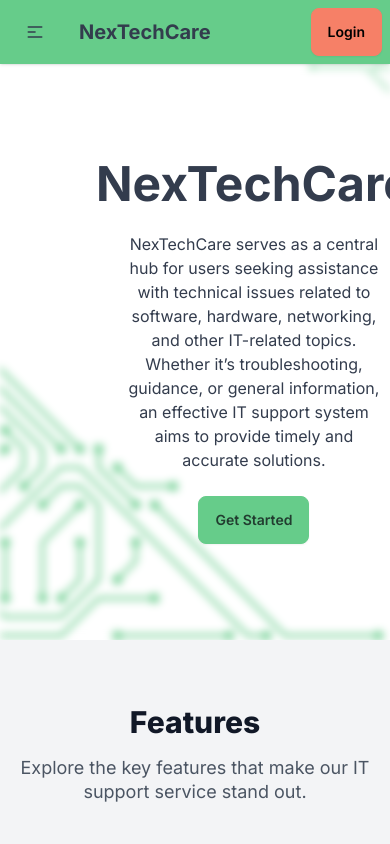
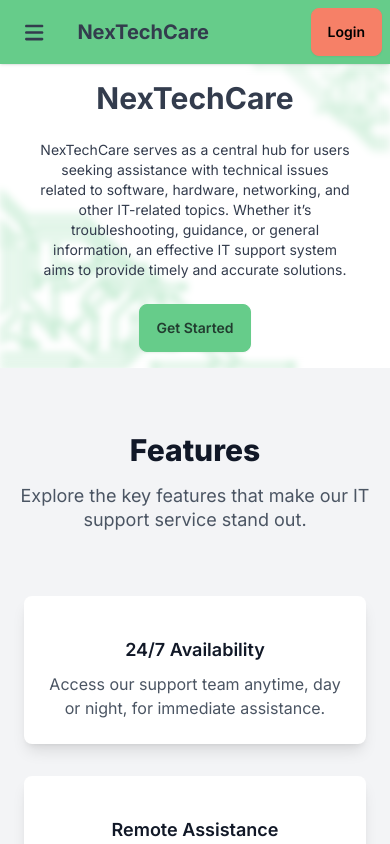
Before and after one commit to junaaid96/NexTechCare-Frontend, a Next.js app: page / in a window 390 px wide. Shown: the top 844 px of the page. Built offline with nearby package versions, Linux system fonts and the light colour scheme.

Commit message:
hero section updated

```diff
--- a/app/components/Hero.js
+++ b/app/components/Hero.js
@@ -1,12 +1,12 @@
-
-
 export default function Hero() {
     return (
         <header className="pt-16">
-            <div className="hero p-20 bg-banner">
+            <div className="hero lg:p-20 bg-banner max-sm:text-sm">
                 <div className="hero-content text-center">
                     <div className="max-w-sm lg:max-w-full">
-                        <h1 className="text-5xl font-bold">NexTechCare</h1>
+                        <h1 className="text-5xl font-bold max-sm:text-3xl">
+                            NexTechCare
+                        </h1>
                         <p className="m-6">
                             NexTechCare serves as a central hub for users
                             seeking assistance with technical issues related to
--- a/app/components/NavBar.js
+++ b/app/components/NavBar.js
@@ -1,4 +1,6 @@
 import Link from "next/link";
+import { FontAwesomeIcon } from "@fortawesome/react-fontawesome";
+import { faBars } from "@fortawesome/free-solid-svg-icons";
 
 export default function NavBar() {
     return (
@@ -6,20 +8,7 @@ export default function NavBar() {
             <div className="navbar-start">
                 <details className="dropdown">
                     <summary className="btn btn-ghost lg:hidden">
-                        <svg
-                            xmlns="http://www.w3.org/2000/svg"
-                            className="h-5 w-5"
-                            fill="none"
-                            viewBox="0 0 24 24"
-                            stroke="currentColor"
-                        >
-                            <path
-                                strokeLinecap="round"
-                                strokeLinejoin="round"
-                                strokeWidth="2"
-                                d="M4 6h16M4 12h8m-8 6h16"
-                            />
-                        </svg>
+                        <FontAwesomeIcon icon={faBars} size="xl" />
                     </summary>
                     <ul className="menu menu-sm dropdown-content mt-3 z-[1] p-2 shadow bg-base-200 rounded-box w-52 lg:hidden">
                         <li>
```
